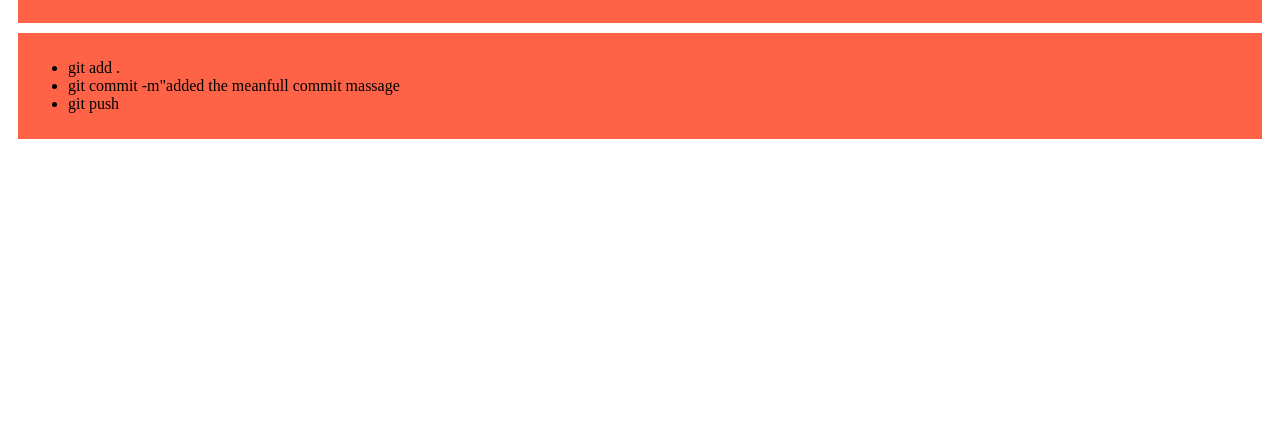
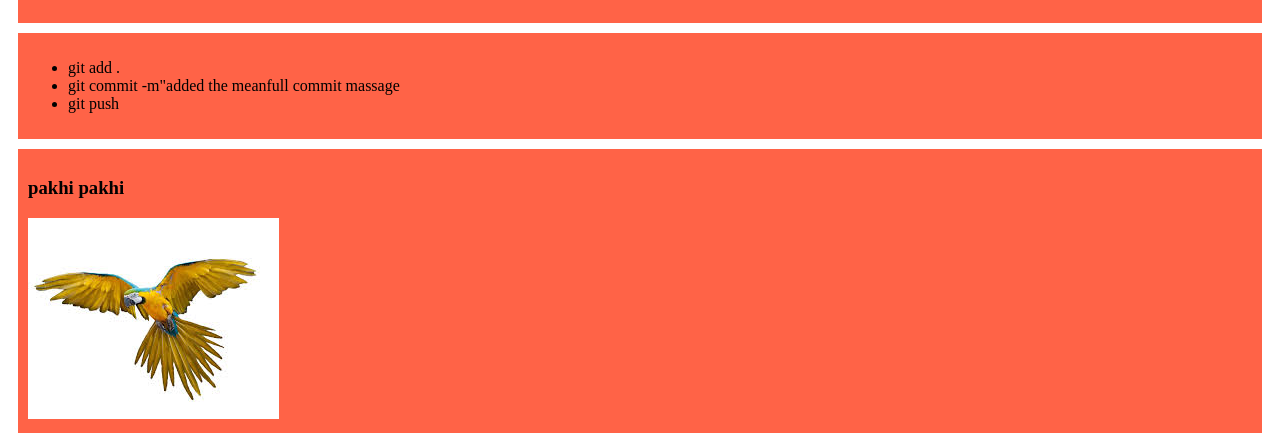
Before and after one commit to jahidhasan6676/my-simple-website, a plain HTML site: page index.html in a window 1280 px wide. Shown: the part 463-906 px from the top of the page. Before the commit the page ends 800 px from the top, so only its background shows below. Drawn offline with Linux system fonts and the light colour scheme.

Commit message:
added the image

```diff
--- a/index.html
+++ b/index.html
@@ -26,6 +26,10 @@
             <li>git push</li>
         </ul>
     </div>
+    <div>
+        <h3>pakhi pakhi</h3>
+        <img src="image/bird.jpg" alt="comig">
+    </div>
 
 
 </body>
```
Also changed, not shown: image/bird.jpg (added).
